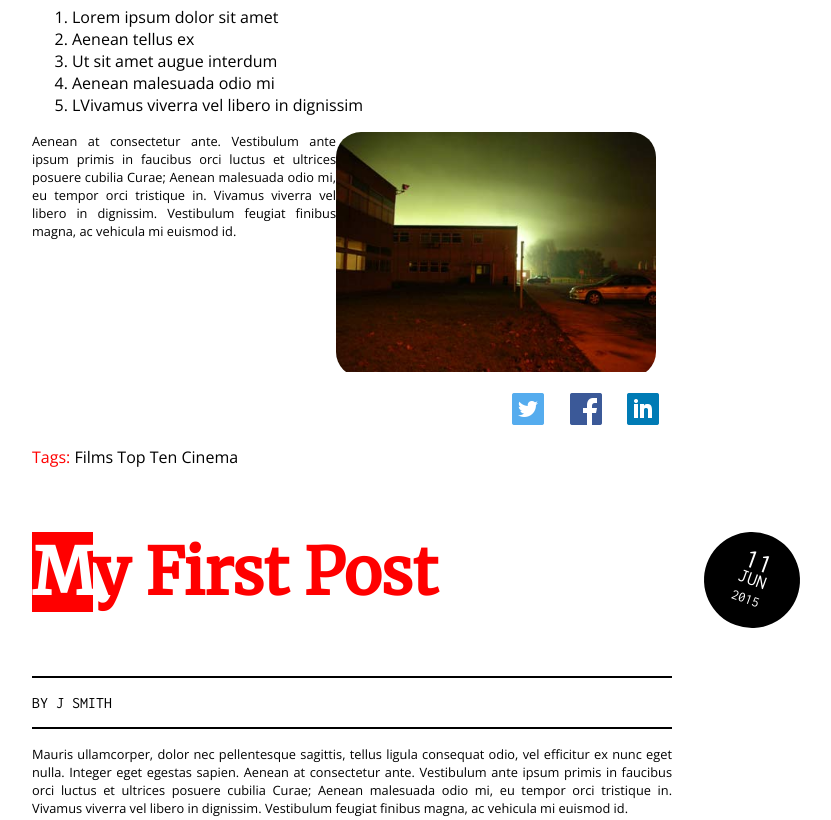
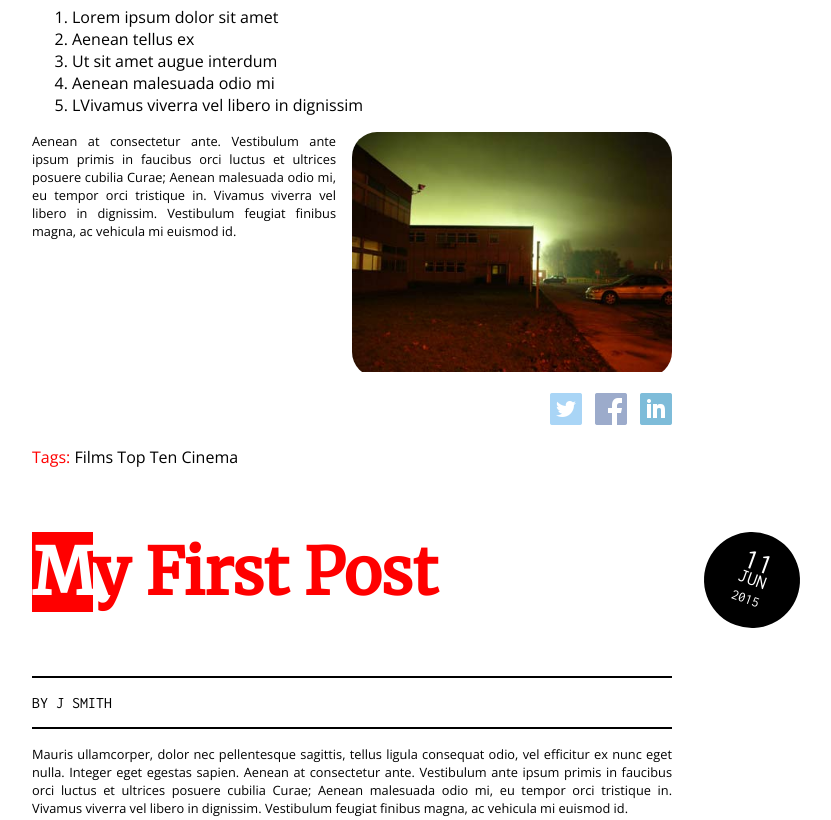
Before and after one commit to crownloyal/clientside-webdev, a plain HTML site: page assignment/1/Blog.html in a window 1280 px wide. Shown: the part 1360-2180 px from the top of the page, without its empty margins (288-1119 px from the left). Drawn offline with nearby package versions, Linux system fonts and the light colour scheme.

Commit message:
stickies???

```diff
--- a/assignment/1/assets/css/styles.css
+++ b/assignment/1/assets/css/styles.css
@@ -149,6 +149,7 @@ ul.date li {
 }
 article:nth-child(2n+1) > .picture {
     float: right;
+    margin: 0 0 1em 1em;
 }
 
 ul.social {
@@ -157,7 +158,14 @@ ul.social {
     direction: ltr;
 }
 ul.social * a {
-    margin: 1em;
+    margin-left: 1em;
+}
+ul.social * a img {
+    opacity: 0.5;
+}
+ul.social * a:hover img {
+    opacity: 1;
+    transition: opacity 0.2s cubic-bezier(0, 0, 0.3, 1);
 }
 
 .taglabel {
--- a/assignment/1/assets/css/typography.css
+++ b/assignment/1/assets/css/typography.css
@@ -58,7 +58,7 @@ nav * a {
 }
 
 ul.date > .day {
-    font-size: 1.7em;
+    font-size: 1.8em;
 }
 ul.date > .month {
     font-size: 1.2em;
@@ -87,4 +87,5 @@ article h2 + div {
 
 .picture .caption {
     color: var(--colour_base-white);
+    font-size: 2em;
 }
```
